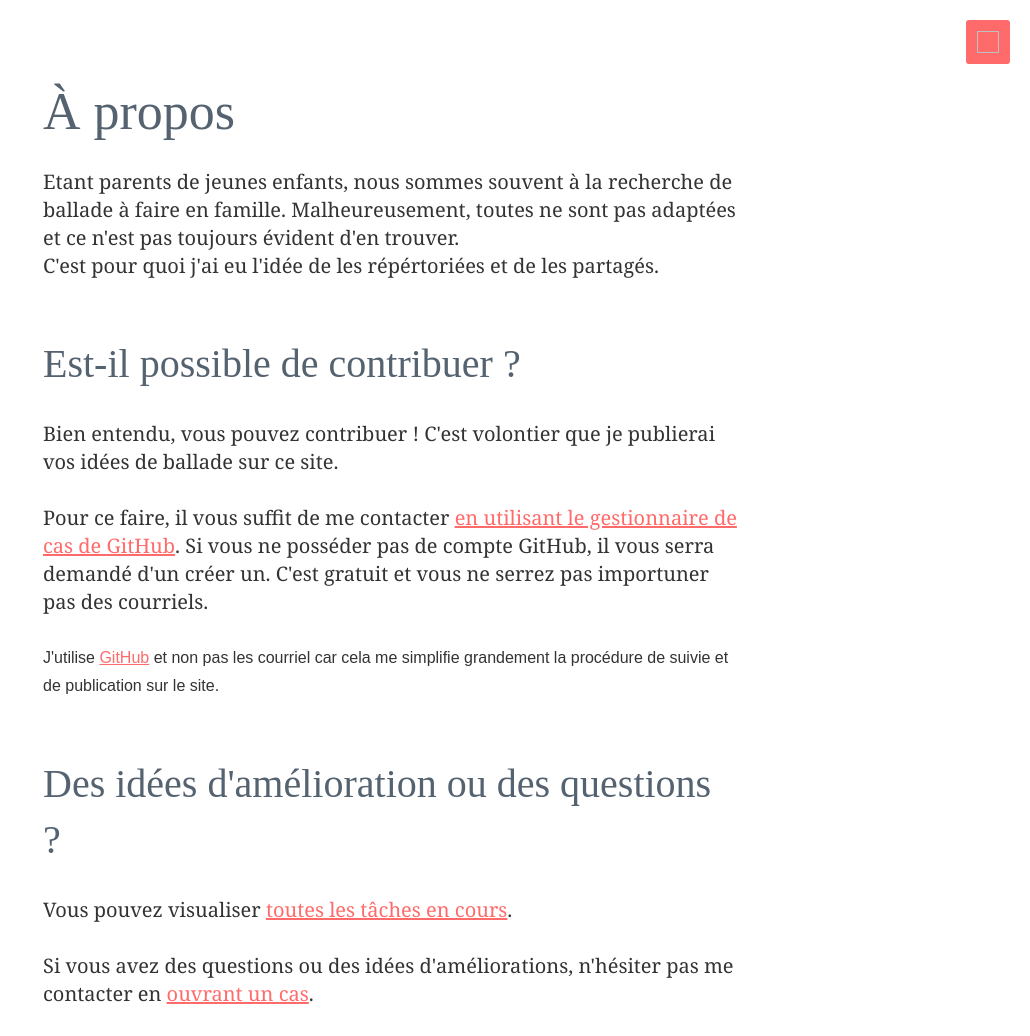
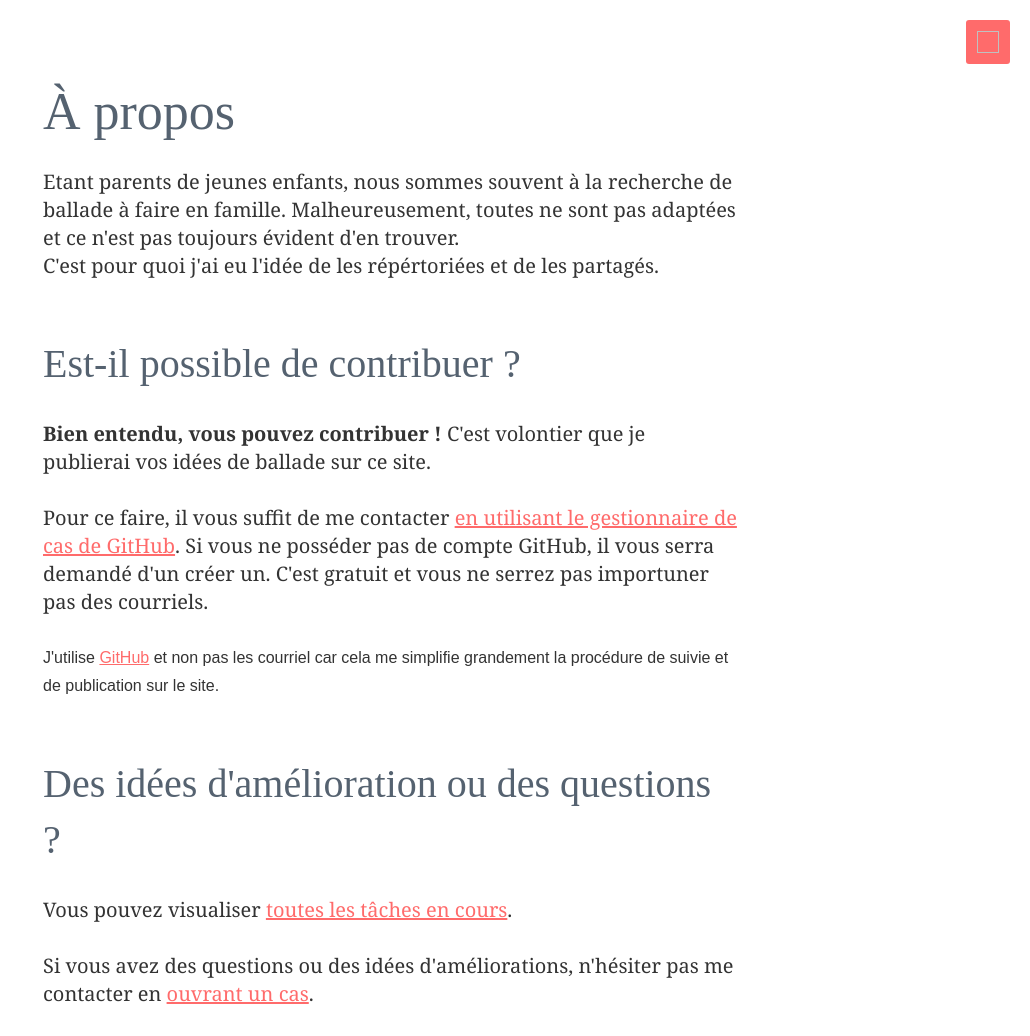
Before and after one commit to alienlebarge/pou7, a Jekyll site: the page built from a-propos.html, in a window 1280 px wide. Shown: the whole page, without its empty margins (250-1280 px from the left). Built offline with Jekyll 4.4.1, drawn with Linux system fonts in a browser that asks for light colours.

Commit message:
set strong style
close #14

```diff
--- a/css/_objects.inline-types.scss
+++ b/css/_objects.inline-types.scss
@@ -9,3 +9,8 @@
 .small {
   @extend %small;
 }
+
+
+.strong {
+  @extend %strong;
+}
```
Also changed, not shown: css/_base.inline-types.scss (+13 -0 lines), css/pou7.min.css, 1 other file.
